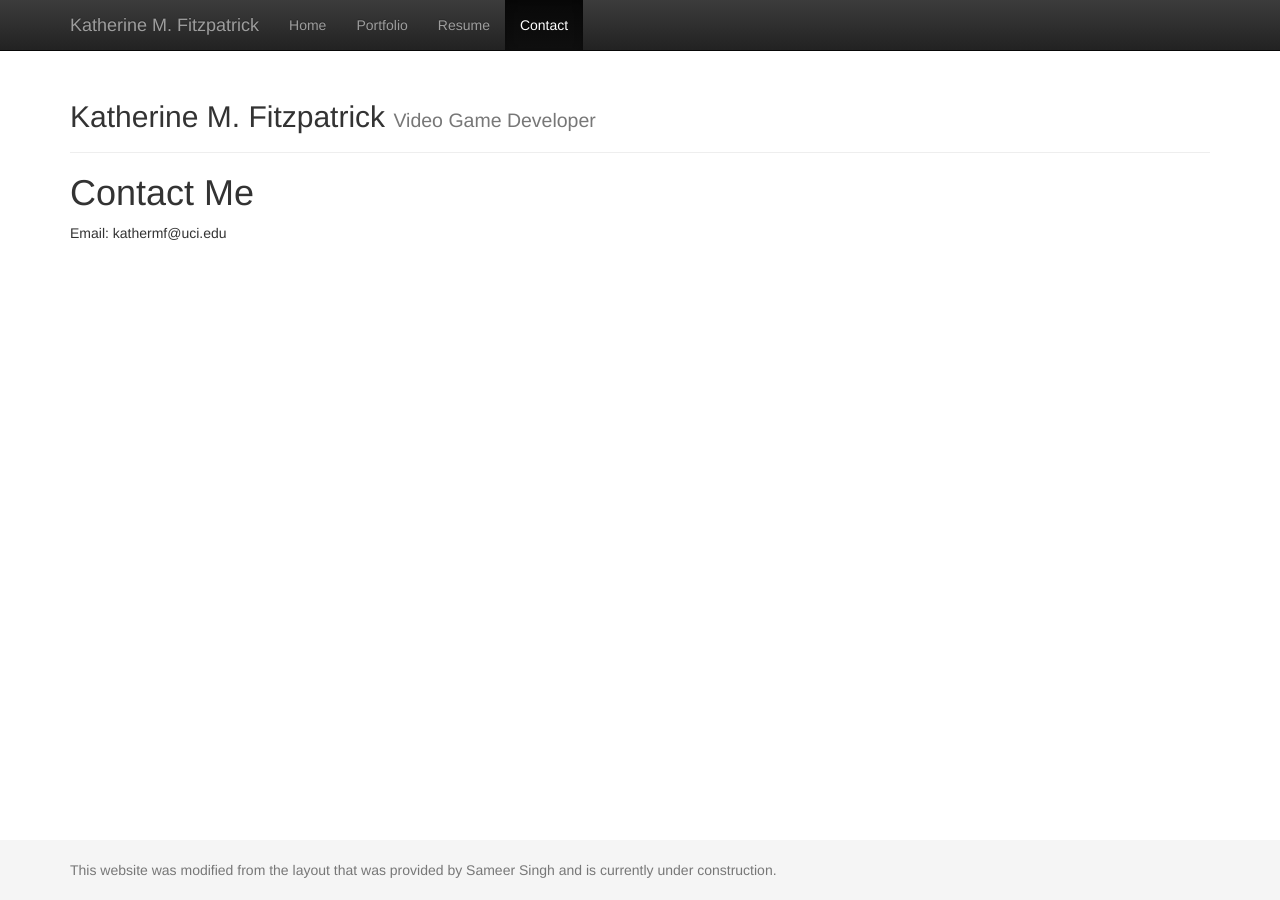
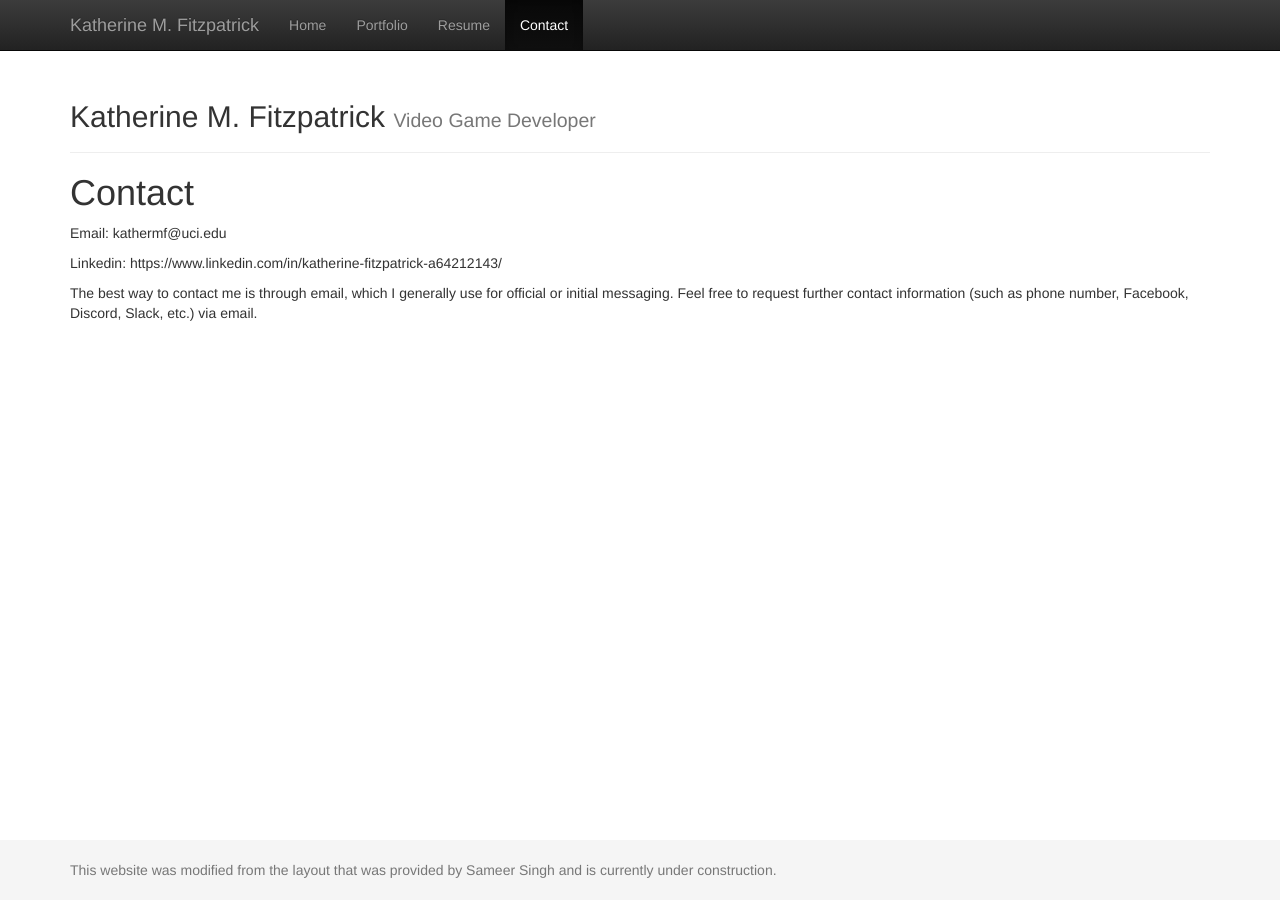
Before and after one commit to kathermf/kathermf.github.io, a Jekyll site: the page built from contact.md, in a window 1280 px wide. Built offline with Jekyll 4.4.1, drawn with Linux system fonts in a browser that asks for light colours.

Commit message:
Updated contact page to be less blank

```diff
--- a/contact.md
+++ b/contact.md
@@ -3,6 +3,10 @@ layout: default
 title:  Contact
 ---
 
-# Contact Me
+# Contact
 
 Email: kathermf@uci.edu
+
+Linkedin: https://www.linkedin.com/in/katherine-fitzpatrick-a64212143/
+
+The best way to contact me is through email, which I generally use for official or initial messaging. Feel free to request further contact information (such as phone number, Facebook, Discord, Slack, etc.) via email.
```
